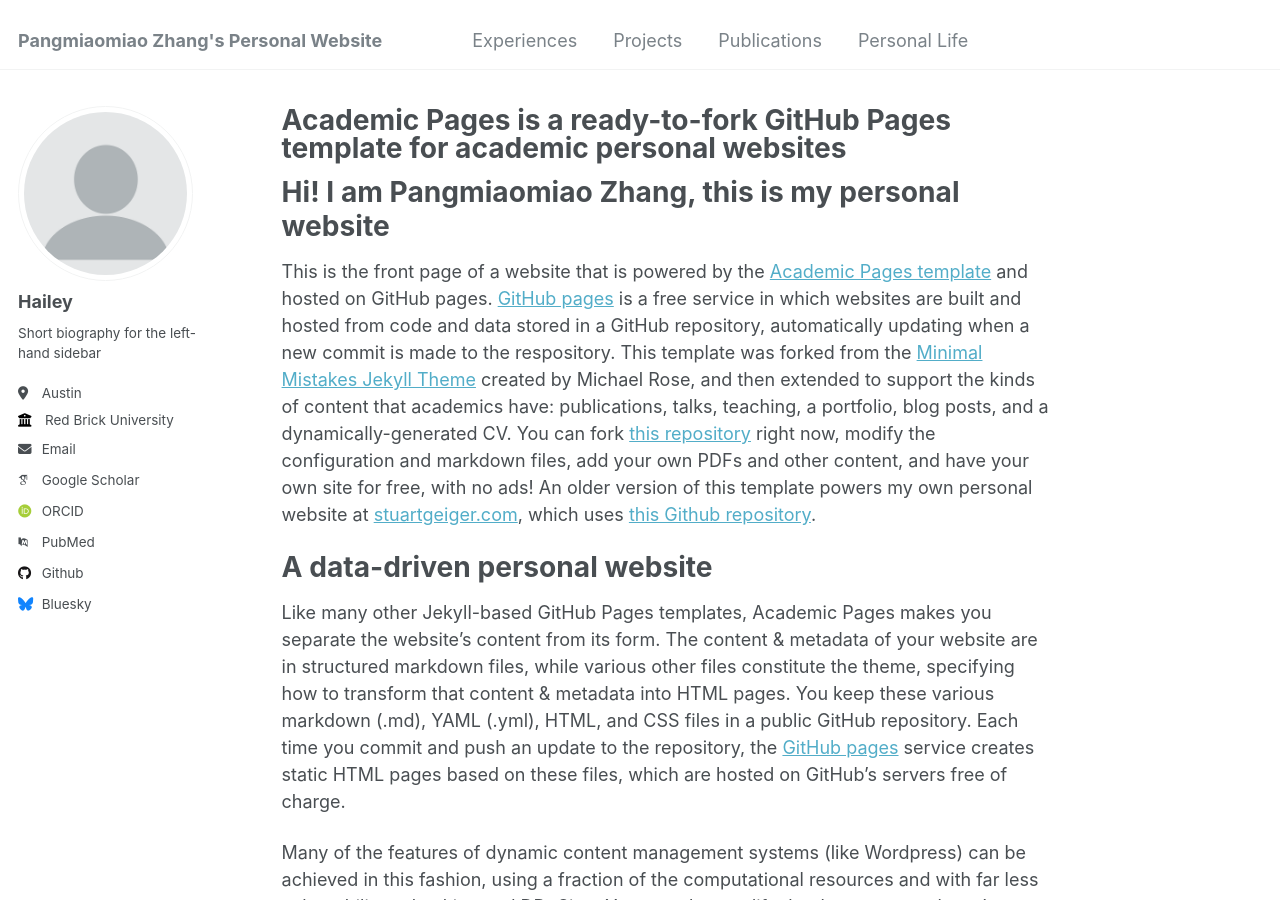
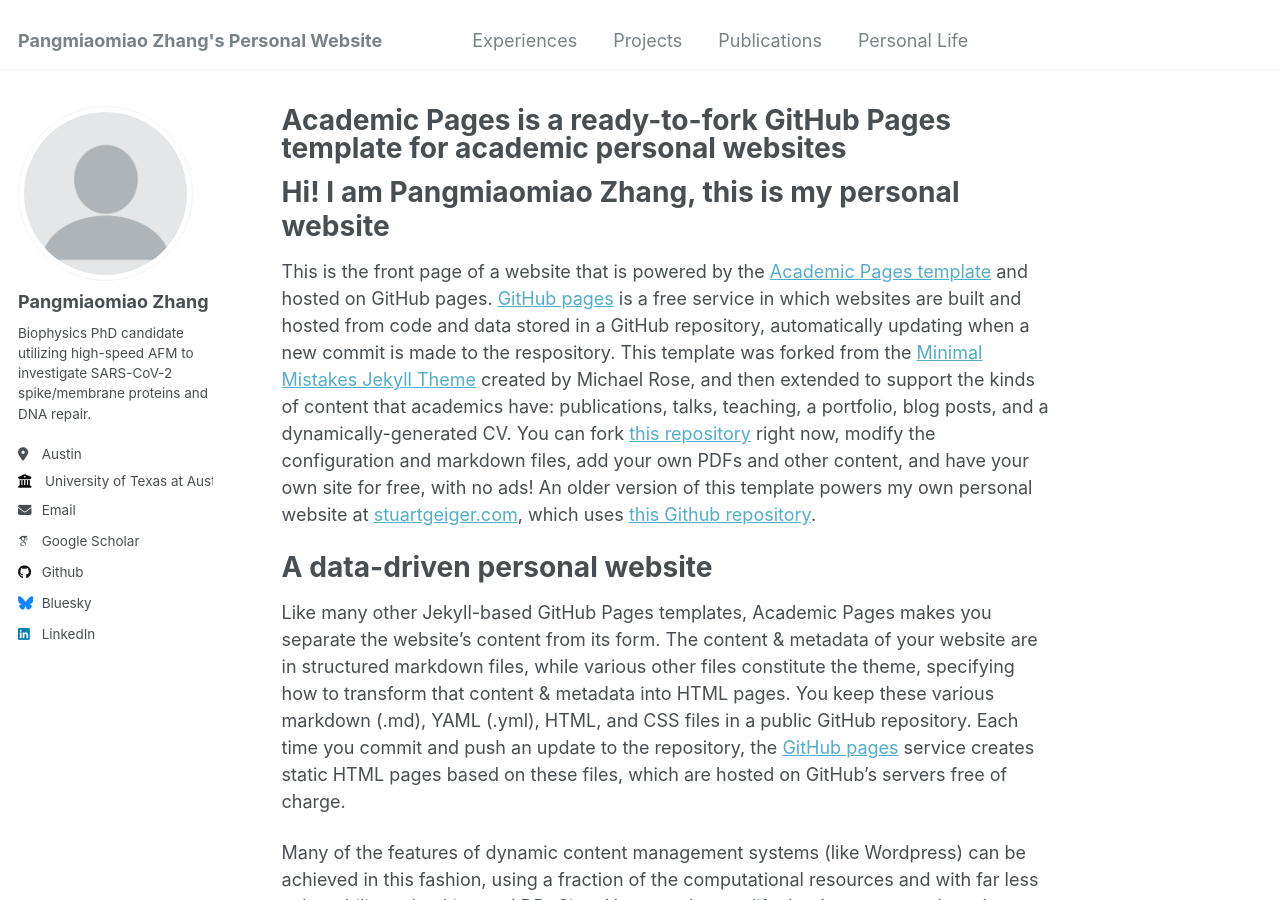
Before and after one commit to haileyyZ/haileyyz.github.io, a Jekyll site: the page built from _pages/about.md, in a window 1280 px wide and 900 px high. Built offline with Jekyll 4.4.1, drawn with Linux system fonts in a browser that asks for light colours; some web fonts are replaced.

Commit message:
Update personal information in _config.yml

```diff
--- a/_config.yml
+++ b/_config.yml
@@ -12,9 +12,9 @@
 title_separator          : "-"
 name                     : &name "Pangmiaomiao Zhang"
 description              : &description "personal description"
-url                      : https://pangmiaomiaozhang.me # the base hostname & protocol for your site e.g. "https://mmistakes.github.io"
+url                      : https://haileyyz.github.io # the base hostname & protocol for your site e.g. "https://mmistakes.github.io"
 baseurl                  : "" # the subpath of your site, e.g. "/blog"
-repository               : "haileyyZ/academicPage"
+repository               : "haileyyZ/haileyyz.github.io"
 
 # Site Author - The following control what appear as part of the author content on the side bar.
 #               If a field is blank the icon and link will not appear, otherwise it will be shown.
@@ -22,21 +22,21 @@
 author:
   # Biographic information
   avatar           : "profile.png"
-  name             : "Hailey"
+  name             : "Pangmiaomiao Zhang"
   pronouns         : # example: "she/her"
-  bio              : "Short biography for the left-hand sidebar"
+  bio              : "Biophysics PhD candidate utilizing high-speed AFM to investigate SARS-CoV-2 spike/membrane proteins and DNA repair."
   location         : "Austin"
-  employer         : "Red Brick University"
+  employer         : "University of Texas at Austin"
   uri              : # URL
-  email            : "none@example.org"
+  email            : "miaomiao22@utexas.edu"
 
   # Academic websites
   arxiv            : # URL - Update with the correct link to your profile
-  googlescholar    : "https://scholar.google.com/citations?user=PS_CX0AAAAAJ"
+  googlescholar    : "https://scholar.google.com/citations?hl=en&user=xpUU-9gAAAAJ&view_op=list_works"
   impactstory      : # URL
-  orcid            : "http://orcid.org/yourorcidurl"
+  orcid            :
   semantic         : # URL
-  pubmed           : "https://www.ncbi.nlm.nih.gov/pubmed/?term=john+snow"
+  pubmed           : # URL
   researchgate     : # URL
 
   # Repositories and software development
@@ -57,7 +57,7 @@
   keybase          : # Username
   instagram        : # Username
   lastfm           : # Username
-  linkedin         : # Username
+  linkedin         : "Pangmiaomiao Zhang"
   mastodon         : # URL
   medium           : # URL
   pinterest        : # Username
```
